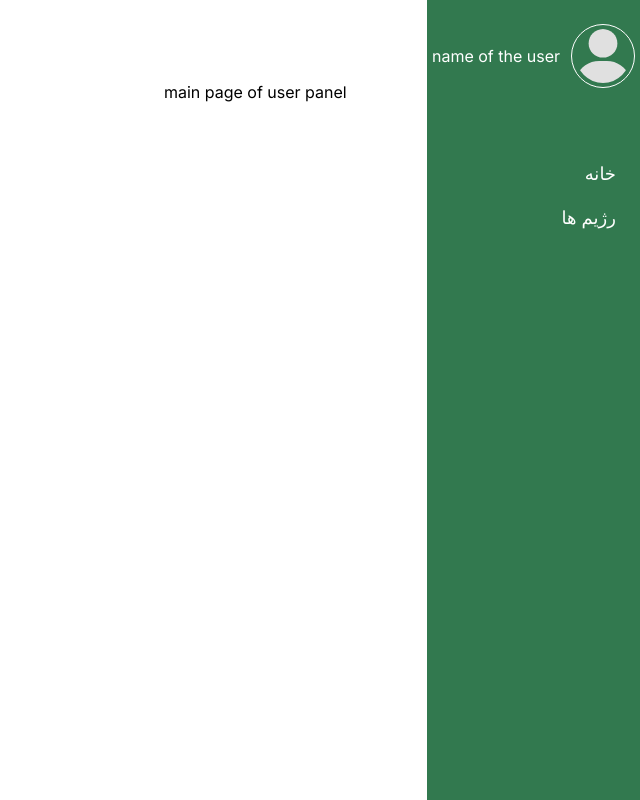
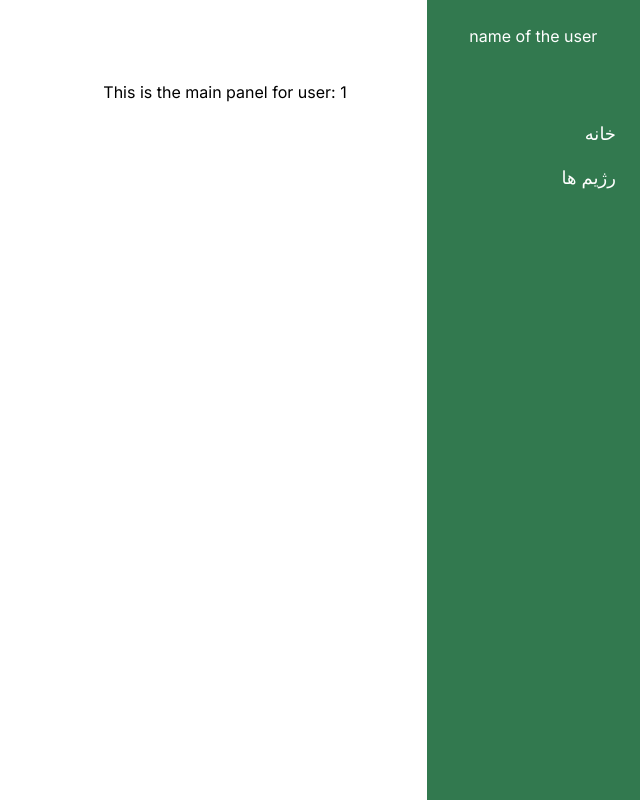
Before and after one commit to ParsaBordbar/Healthcare_Diet, a Next.js app in the folder client/: page /user/1/panel in a window 1280 px wide. Shown: the whole page, without its empty margins (640-1280 px from the left). Built offline with nearby package versions, Linux system fonts and the light colour scheme.

Commit message:
Add Dynamic routes for Diet and main panel page to user panel.

```diff
--- a/client/src/app/user/[user]/panel/(main)/page.tsx
+++ b/client/src/app/user/[user]/panel/(main)/page.tsx
@@ -1,5 +1,18 @@
+// app/user/[user]/panel/main.tsx
+import { FC } from 'react';
 
-const MainPage = () => {
-  return <h1>main page of user panel </h1>;
+interface UserPanelProps {
+  params: {
+    user: string;
+  };
+}
+
+const UserPanel: FC<UserPanelProps> = ({ params }) => {
+  return (
+    <section>
+      <h1>This is the main panel for user: {params.user}</h1>
+    </section>
+  );
 };
-export default MainPage;
+
+export default UserPanel;
--- a/client/src/app/user/layout.tsx
+++ b/client/src/app/user/[user]/panel/layout.tsx
@@ -1,10 +1,18 @@
 // "use client";
 import { ReactNode } from "react";
-import Navbar from "@/components/landingPage_components/Navbar";
 import Link from "next/link";
 import HamburgerNavbar from "@/components/HamburgerMenu";
 
-const LayoutUser = ({ children }: { children: ReactNode }) => {
+
+interface LayoutUserProps {
+  children: ReactNode;
+  params: {
+    user: string;
+  };
+}
+
+const LayoutUser = ({ children, params }: LayoutUserProps) => {
+  const { user } = params;
   return (
     <>
       <div className="sticky  flex justify-end w-full top-0 z-40">
@@ -13,15 +21,10 @@ const LayoutUser = ({ children }: { children: ReactNode }) => {
           valueOne="خانه"
           valueTwo="رژیم ها"
           linkOne={"/"}
-          linkTwo={"/user/panel/diets"}
+          linkTwo={`/user/${user}/panel/diets`}
         />
         <div className="fixed hidden py-6 top-0 right-0 h-screen bg-[var(--rating-color)] gap-16 md:flex flex-col w-[30%] lg:w-1/6 ">
           <div className="flex lg:gap-0 lg:flex-row items-center md:p-4 lg:p-0 rounded-lg justify-around ">
-            <img
-              className="w-16 h-16 border border-white rounded-full p-1"
-              src="/svg/User.svg"
-              alt="admin-profile"
-            />
             <h1 className="text-white">name of the user</h1>
           </div>
           <ul className=" rounded-lg h-screen pr-4">
@@ -30,7 +33,7 @@ const LayoutUser = ({ children }: { children: ReactNode }) => {
                 خانه
               </li>
             </Link>
-            <Link href={"/user/panel/diets"}>
+            <Link href={`/user/${user}/panel/diets`}>
               <li className="hover:text-[var(--rating-color)] text-lg cursor-pointer hover:text-black text-white hover:bg-zinc-100 hover:bg-full ease-in-out transition-all duration-150 p-2 rounded-s-md">
                 رژیم ها
               </li>
--- a/client/src/app/user/panel/(main)/page.tsx
+++ /dev/null
@@ -1,5 +0,0 @@
-
-const MainPage = () => {
-  return <h1>main page of user panel</h1>;
-};
-export default MainPage;
--- a/client/src/app/user/panel/diets/page.tsx
+++ /dev/null
@@ -1,45 +0,0 @@
-"use client";
-import Accordion from "@/components/Accordion";
-import MediterranealForm from "@/components/MediterranealForm";
-import { useState } from "react";
-
-const DietsUserPanel = () => {
-
-  const [accordions, setAccordion] = useState([
-    {
-      key: 1,
-      title: "رژیم مدیترانه ای",
-      data: <MediterranealForm />,
-      isOpen: false,
-    },
-
-  ]);
-
-  const toggleAccordion = (accordionkey: any) => {
-    const updatedAccordions = accordions.map((accord: any) => {
-      if (accord.key === accordionkey) {
-        return { ...accord, isOpen: !accord.isOpen };
-      } else {
-        return { ...accord, isOpen: false };
-      }
-    });
-
-    setAccordion(updatedAccordions);
-  };
-
-  return (
-    <div className="flex flex-col gap-7">
-      {accordions.map((accordion) => (
-        <Accordion
-          key={accordion.key}
-          title={accordion.title}
-          data={accordion.data}
-          isOpen={accordion.isOpen}
-          toggleAccordion={() => toggleAccordion(accordion.key)}
-        />
-      ))}
-    </div>
-  );
-};
-
-export default DietsUserPanel;
```
